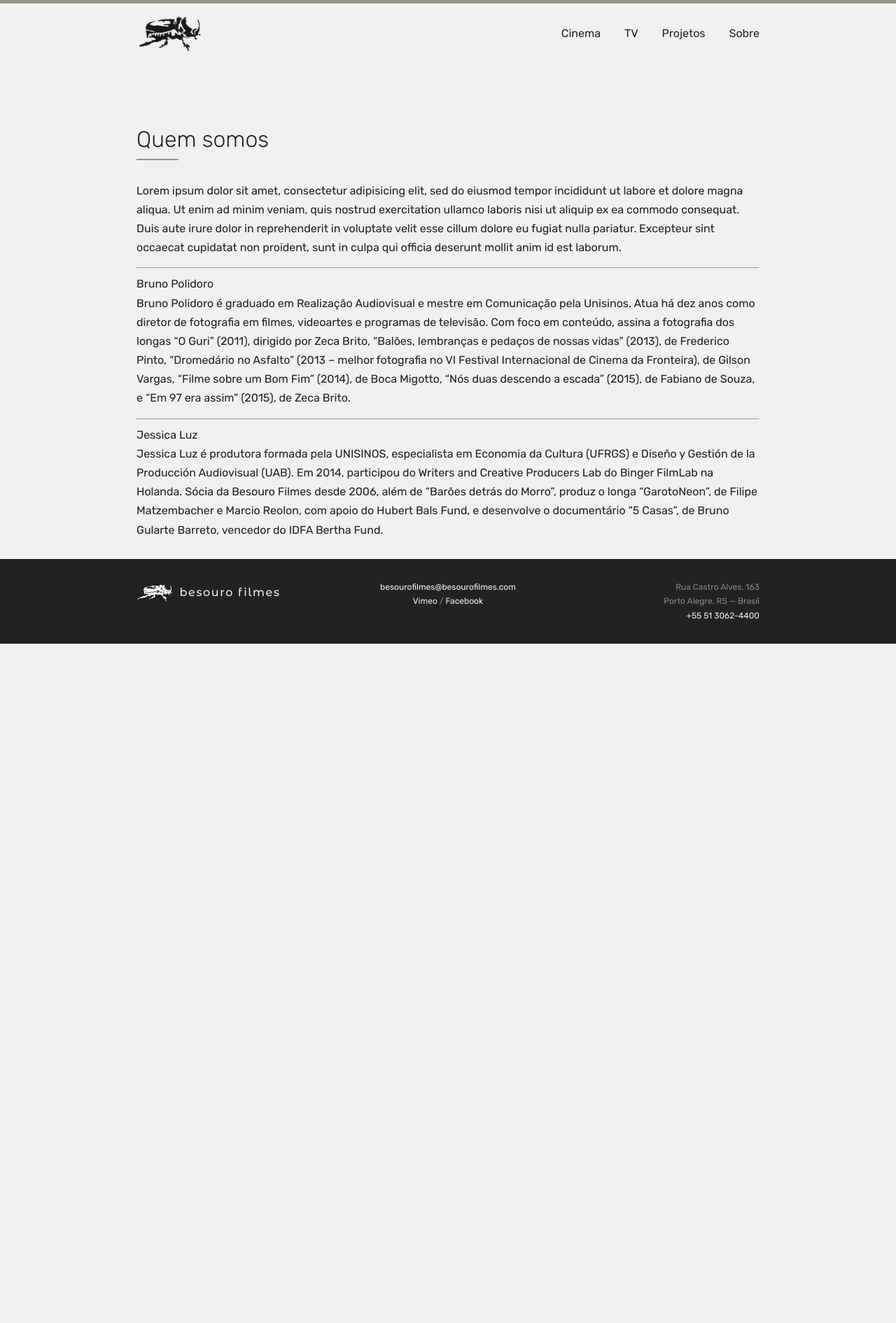
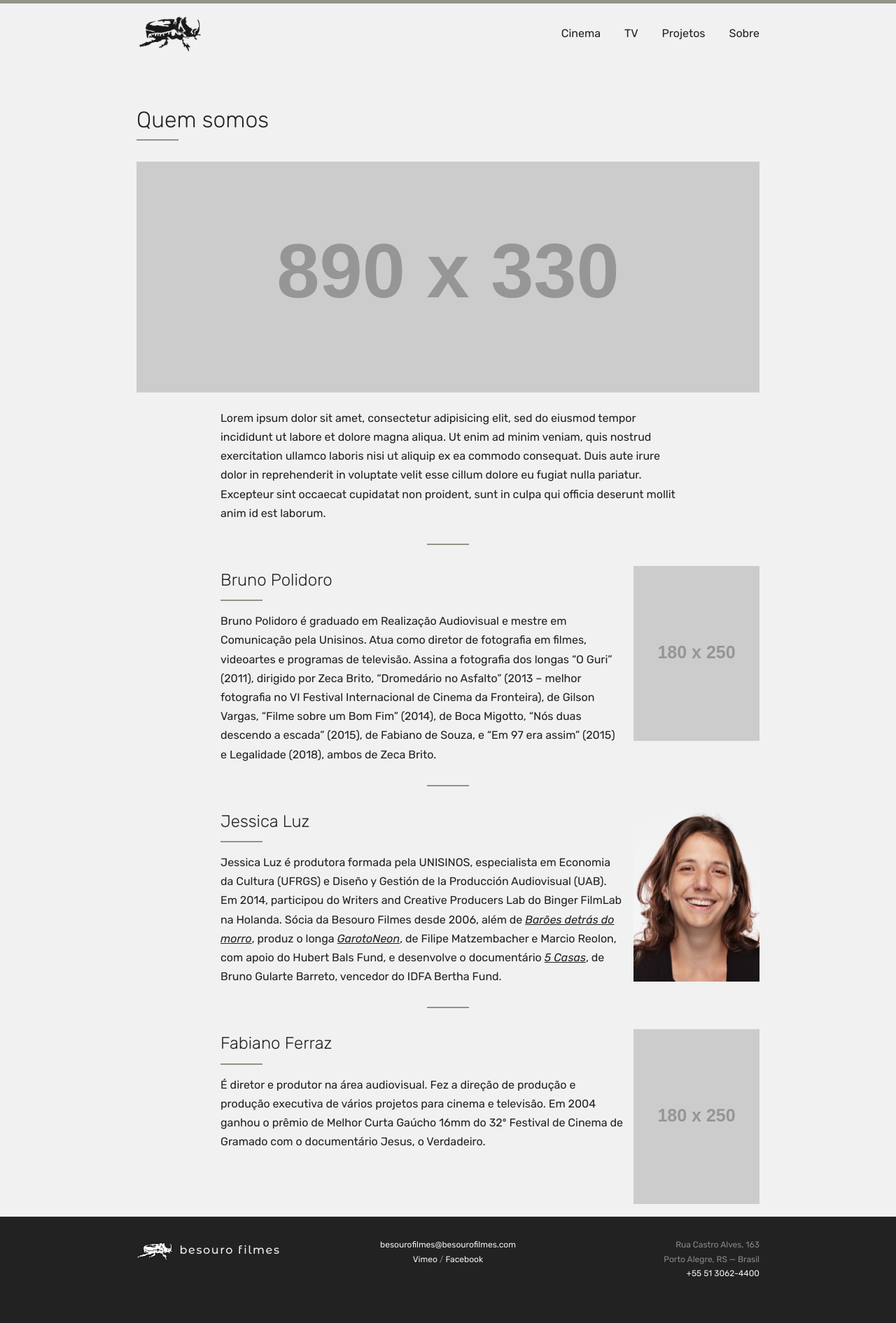
Before and after one commit to arthrfrts/besouro, a Jekyll site: the page built from sobre.md, in a window 1280 px wide. Shown: the whole page at 70% size. Built offline with Jekyll 4.4.1, drawn with Linux system fonts in a browser that asks for light colours; before the commit the page ends 920 px from its top, so only the background shows below that.

Commit message:
About Us page.

```diff
--- /dev/null
+++ b/_includes/figure.html
@@ -0,0 +1,3 @@
+<figure {% if include.class %}class="{{ include.class}}"{% endif %}>
+  <img src="{{ include.src }}" alt="{{ include.alt }}" />
+</figure>
--- a/_layouts/project.html
+++ b/_layouts/project.html
@@ -5,7 +5,7 @@ layout: default
 <article class="project-page" role="article">
   <figure class="project-cover">
   {% if page.media.trailer %}
-  <iframe src="{{ page.media.trailer | replace:'https://vimeo.com/','https://player.vimeo.com/video/' }}" width="890" height="500" frameborder="0" webkitallowfullscreen mozallowfullscreen allowfullscreen></iframe>
+  <iframe src="{{ page.media.trailer | replace:'https://vimeo.com/','https://player.vimeo.com/video/' | append: '?color=929487&title=0&byline=0&portrait=0' }}" width="890" height="500" frameborder="0" webkitallowfullscreen mozallowfullscreen allowfullscreen></iframe>
   {% else %}
   <img src="{{ page.media.image | relative_url }}" alt="Imagem do projeto" />
   {% endif %}
--- a/_sass/_elements.scss
+++ b/_sass/_elements.scss
@@ -42,6 +42,56 @@ img, video {
   object-fit: cover;
 }
 
+figure {
+  &.full-width {
+    margin-left: -($spacing-unit * 4);
+    margin-right: -($spacing-unit * 4);
+
+    @include media-query($on-palm) {
+      margin-left: 0;
+      margin-right: 0;
+    }
+  }
+
+  &.align {
+    display: block;
+    max-width: 18rem;
+
+    img {
+      max-width: 100%;
+    }
+
+    &.right {
+      float: right;
+      margin-right: -($spacing-unit * 4);
+      margin-left: $spacing-unit / 2;
+      margin-bottom: $spacing-unit / 3;
+
+      @include media-query($on-laptop) {
+        margin-right: 0;
+      }
+    }
+
+    &.left {
+      float: left;
+      margin-left: -($spacing-unit * 4);
+      margin-right: $spacing-unit / 2;
+      margin-bottom: $spacing-unit / 3;
+
+      @include media-query($on-laptop) {
+        margin-left: 0;
+      }
+    }
+
+    @include media-query($on-laptop) {
+      &.left,
+      &.right {
+        max-width: 50%;
+      }
+    }
+  }
+}
+
 /*
     Text Elements
 */
@@ -49,8 +99,10 @@ p, pre
 ul, ol, dl,
 table, address, blockquote,
 object, iframe, video, figure {
-  &:not(:last-child) {
-    margin-bottom: $spacing-unit / 2;
+  margin-bottom: $spacing-unit / 2;
+
+  &:last-child {
+    margin-bottom: $spacing-unit;
   }
 }
 
@@ -61,3 +113,75 @@ em, i, address {
 strong, b, dt, th {
   font-weight: 700;
 }
+
+/*
+  Titles
+*/
+h2 {
+  font-weight: 300;
+  font-size: $font-size * 1.5;
+  margin-bottom: $spacing-unit / 2;
+
+  &:after {
+    content: ' ';
+    display: block;
+    width: $spacing-unit * 2;
+    border-top: .2rem solid $color-brand;
+    margin-top: $spacing-unit / 4;
+  }
+}
+
+/*
+    Lists
+*/
+ul, ol {
+  margin-left: $spacing-unit / 2;
+
+  ul, ol {
+    margin-bottom: 0;
+  }
+}
+
+ul {
+  list-style: square;
+}
+
+ol {
+  list-style: numeric;
+
+  ol {
+    list-style: lower-alpha;
+
+    ol {
+      list-style: lower-roman;
+    }
+  }
+}
+
+dl {
+  margin-left: 0;
+
+  dt {
+    font-weight: 700;
+
+  }
+}
+
+/*
+    Horizontal bar
+*/
+hr {
+  display: block;
+  width: 100%;
+  border: none;
+  background: none;
+  margin: $spacing-unit 0;
+
+  &:before {
+    content: ' ';
+    display: block;
+    width: $spacing-unit * 2;
+    border-top: .2rem solid $color-brand;
+    margin: 0 auto;
+  }
+}
--- a/_sass/_layout.scss
+++ b/_sass/_layout.scss
@@ -21,12 +21,6 @@ body {
     max-width: calc(#{$on-laptop} - #{$spacing-unit});
     padding-left: $spacing-unit / 2;
     padding-right: $spacing-unit / 2;
-  }
-
-  @include media-query($on-palm) {
-    max-width: calc(#{$on-palm} - (#{$spacing-unit} / 2));
-    padding-left: $spacing-unit / 4;
-    padding-right: $spacing-unit / 4;
   }
 }
 
@@ -212,6 +206,18 @@ body {
   }
 }
 
+.page {
+  .page-content {
+    margin-left: $spacing-unit * 4;
+    margin-right: $spacing-unit * 4;
+
+    @include media-query($on-palm) {
+      margin-left: 0;
+      margin-right: 0;
+    }
+  }
+}
+
 /*
     Project Listings
 */
@@ -306,6 +312,8 @@ body {
 
 .project-list {
   @include row;
+  margin-left: 0;
+  list-style: none;
 
   li {
     margin-bottom: $spacing-unit;
@@ -490,21 +498,10 @@ body {
     .project-festivals {
       margin-top: $spacing-unit;
 
-      h2 {
-        font-weight: 300;
-        font-size: $font-size * 1.5;
-        margin-bottom: $spacing-unit / 2;
+      ul {
+        list-style: none;
+        margin-left: 0;
 
-        &:before {
-          content: ' ';
-          display: block;
-          width: $spacing-unit * 2;
-          border-top: .2rem solid $color-brand;
-          padding-bottom: $spacing-unit / 2;
-        }
-      }
-
-      ul {
         li {
           font-weight: 300;
           line-height: 1.6;
--- a/sobre.md
+++ b/sobre.md
@@ -3,14 +3,34 @@ layout: page
 title: Quem somos
 ---
 
+{% include figure.html src="https://placehold.it/890x330/929487/222222?text=Imagem+do+pessoal" alt="Imagem do pessoal" class="full-width" %}
+
 Lorem ipsum dolor sit amet, consectetur adipisicing elit, sed do eiusmod tempor incididunt ut labore et dolore magna aliqua. Ut enim ad minim veniam, quis nostrud exercitation ullamco laboris nisi ut aliquip ex ea commodo consequat. Duis aute irure dolor in reprehenderit in voluptate velit esse cillum dolore eu fugiat nulla pariatur. Excepteur sint occaecat cupidatat non proident, sunt in culpa qui officia deserunt mollit anim id est laborum.
 
 ---
 
+{% include figure.html src="https://placehold.it/180x250/222222/f1f1f1?text=Foto+do+Bruno" class="align right" %}
 ## Bruno Polidoro
-Bruno Polidoro é graduado em Realização Audiovisual e mestre em Comunicação pela Unisinos. Atua há dez anos como diretor de fotografia em filmes, videoartes e programas de televisão. Com foco em conteúdo, assina a fotografia dos longas “O Guri” (2011), dirigido por Zeca Brito, “Balões, lembranças e pedaços de nossas vidas” (2013), de Frederico Pinto, “Dromedário no Asfalto” (2013 – melhor fotografia no VI Festival Internacional de Cinema da Fronteira), de Gilson Vargas, “Filme sobre um Bom Fim” (2014), de Boca Migotto, “Nós duas descendo a escada” (2015), de Fabiano de Souza, e “Em 97 era assim” (2015), de Zeca Brito.
+Bruno Polidoro é graduado em Realização Audiovisual e mestre em
+Comunicação pela Unisinos. Atua como diretor de fotografia em filmes,
+videoartes e programas de televisão. Assina a fotografia dos longas “O
+Guri” (2011), dirigido por Zeca Brito, “Dromedário no Asfalto” (2013 – melhor fotografia no VI Festival Internacional de Cinema da
+Fronteira), de Gilson Vargas, “Filme sobre um Bom Fim” (2014), de Boca
+Migotto, “Nós duas descendo a escada” (2015), de Fabiano de Souza, e
+“Em 97 era assim” (2015) e Legalidade (2018), ambos de Zeca Brito.
 
 ---
 
+{% include figure.html src="/assets/images/jess.jpg" class="align right" %}
 ## Jessica Luz
-Jessica Luz é produtora formada pela UNISINOS, especialista em Economia da Cultura (UFRGS) e Diseño y Gestión de la Producción Audiovisual (UAB). Em 2014, participou do Writers and Creative Producers Lab do Binger FilmLab na Holanda. Sócia da Besouro Filmes desde 2006, além de “Barões detrás do Morro”, produz o longa “GarotoNeon”, de Filipe Matzembacher e Marcio Reolon, com apoio do Hubert Bals Fund, e desenvolve o documentário “5 Casas”, de Bruno Gularte Barreto, vencedor do IDFA Bertha Fund.
+Jessica Luz é produtora formada pela UNISINOS, especialista em Economia da Cultura (UFRGS) e Diseño y Gestión de la Producción Audiovisual (UAB). Em 2014, participou do Writers and Creative Producers Lab do Binger FilmLab na Holanda. Sócia da Besouro Filmes desde 2006, além de [_Barões detrás do morro_]({{ '/projetos/baroes-detras-do-morro/' | relative_url }}), produz o longa [_GarotoNeon_]({{ '/projetos/garotoneon/' | relative_url }}), de Filipe Matzembacher e Marcio Reolon, com apoio do Hubert Bals Fund, e desenvolve o documentário [_5 Casas_]({{ '/projetos/5-casas/' | relative_url }}), de Bruno Gularte Barreto, vencedor do IDFA Bertha Fund.
+
+---
+
+{% include figure.html src="https://placehold.it/180x250/222222/f1f1f1?text=Foto+do+Fabiano" class="align right" %}
+## Fabiano Ferraz
+É diretor e produtor na área audiovisual. Fez a
+direção de produção e produção executiva de vários projetos para
+cinema e televisão. Em 2004 ganhou o prêmio de Melhor Curta Gaúcho
+16mm do 32º Festival de Cinema de Gramado com o documentário Jesus, o
+Verdadeiro.
```
Also changed, not shown: _projects/dromedario-no-asfalto.md (added, +25 -0 lines), _projects/sobre-sete-ondas-verdes-espumantes.md (+1 -0 lines), assets/images/jess.jpg (added), assets/projects/images/dromedario.jpg (added).
